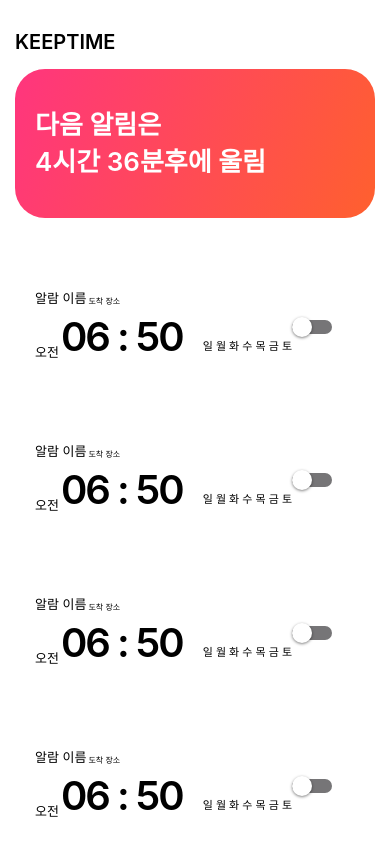
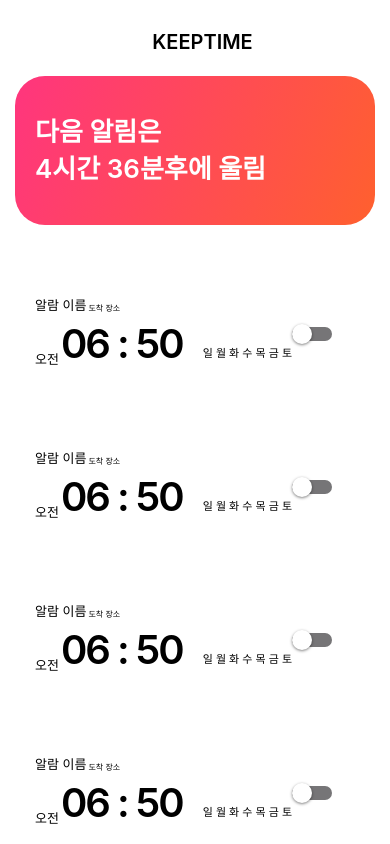
Before and after one commit to RNtimer/KeepTime, a React Native app: screen / in a window 390 px wide. Built offline with nearby package versions, Linux system fonts and the light colour scheme.

Commit message:
ADD : main에 그라디언트 추가, 로고 중앙으로

```diff
--- a/pages/Main.js
+++ b/pages/Main.js
@@ -20,8 +20,9 @@ export default function Main() {
   };
   return (
     <View style={styles.container}>
-      <Text style={styles.title}>KEEPTIME</Text>
-
+      <View style={styles.titleView}>
+        <Text style={styles.title}>KEEPTIME</Text>
+      </View>
       <ScrollView>
         {/* 위에 언제 다시 울리는지 */}
         <LinearGradient
@@ -127,13 +128,17 @@ const styles = StyleSheet.create({
   clear:{
     height:40,
   },
+  titleView:{
+    justifyContent: "center",
+    alignItems: "center",
+    marginBottom:7
+  },
   title:{
     marginTop:30,
     marginLeft:15,
     fontSize:20,
     fontWeight:600,
-    justifyContent: "center",
-    alignItems: "center",
+
   },
   container: {
     flex:1
```
